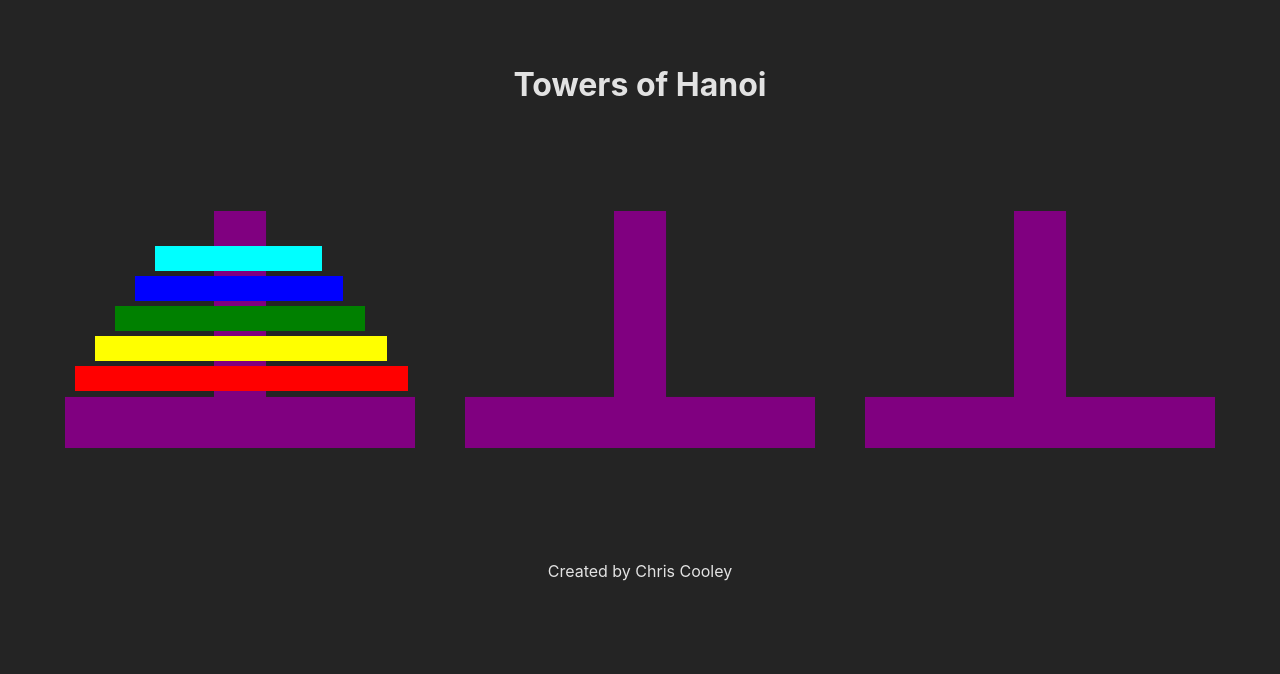
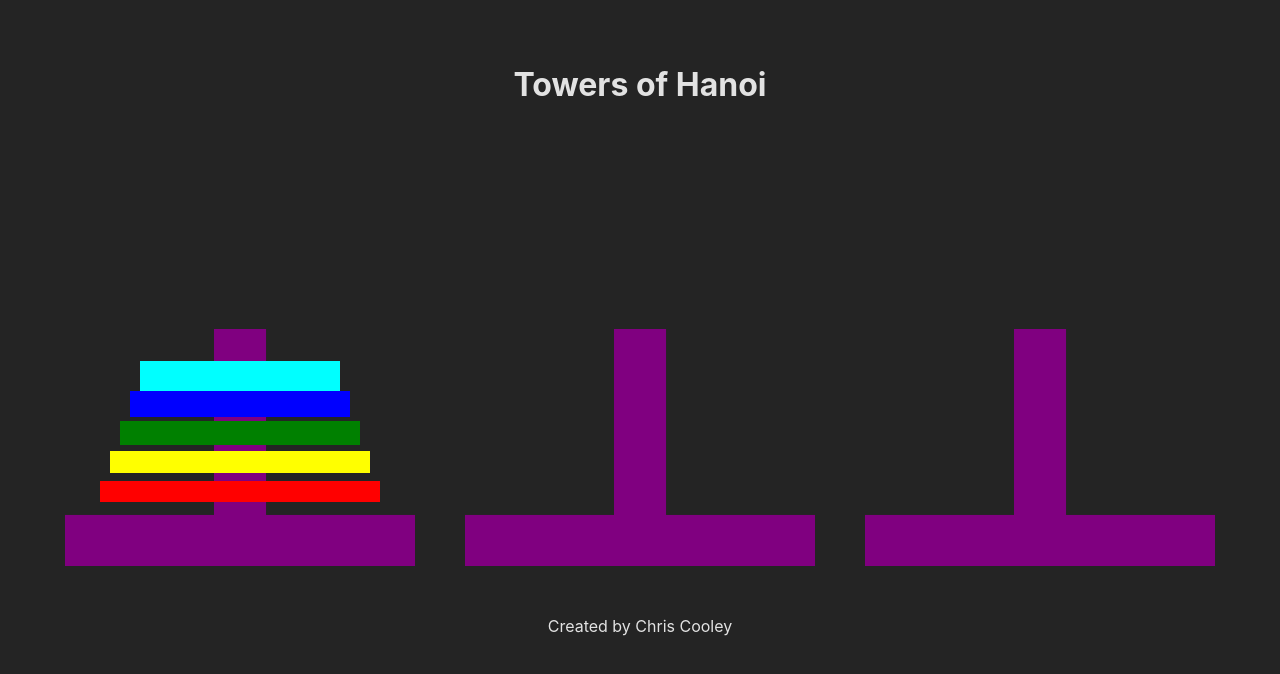
Before and after one commit to chriscooley1/towers-of-hanoi, a React (Vite) app: page / in a window 1280 px wide. Shown: the top 674 px of the page. Built offline with nearby package versions, Linux system fonts and the light colour scheme.

Commit message:
Fix disc styling

```diff
--- a/src/App.css
+++ b/src/App.css
@@ -20,38 +20,21 @@ main {
   background-size: contain;
   background-repeat: no-repeat;
   position: relative;
+  z-index: 1;
   margin-top: 5rem;
   margin-bottom: 2rem;
+  background-position: bottom;
+  padding-bottom: 55px;
 }
 
 .disc {
-  width: 100%;
-  height: 25px;
+  height: 30px;
   display: flex;
   align-items: center;
   justify-content: center;
   background-size: contain;
   background-repeat: no-repeat;
-  position: absolute;
+  position: relative;
+  margin: 0 auto;
+  z-index: 2;
 }
-
-.tower .disc:nth-child(1) {
-  bottom: 240px;
-  left: 90px;
-}
-.tower .disc:nth-child(2) {
-  bottom: 210px;
-  left: 70px;
-}
-.tower .disc:nth-child(3) {
-  bottom: 180px;
-  left: 50px;
-}
-.tower .disc:nth-child(4) {
-  bottom: 150px;
-  left: 30px;
-}
-.tower .disc:nth-child(5) {
-  bottom: 120px;
-  left: 10px;
-}
--- a/src/Disc.jsx
+++ b/src/Disc.jsx
@@ -7,6 +7,7 @@ import Disc4 from "./assets/4Yellow.png";
 import Disc5 from "./assets/5Red.png";
 
 const discImages = [Disc1, Disc2, Disc3, Disc4, Disc5];
+const discWidths = ["200px", "220px", "240px", "260px", "280px"];
 
 export default function Disc({ id }) {
   const { attributes, listeners, setNodeRef, transform } = useDraggable({
@@ -16,13 +17,20 @@ export default function Disc({ id }) {
   const discIndex = parseInt(id.split("-")[1], 10);
   const image = discImages[discIndex];
 
-    const style = transform ? {
+  const style = transform
+    ? {
         transform: `translate3d(${transform.x}px, ${transform.y}px, 0)`,
         backgroundImage: `url(${image})`,
-    } : { backgroundImage: `url(${image})` };
+        width: discWidths[discIndex],
+        height: "30px", // Ensure all discs have the same height
+      }
+    : {
+        backgroundImage: `url(${image})`,
+        width: discWidths[discIndex],
+        height: "30px", // Ensure all discs have the same height
+      };
 
   return (
-        <div className="disc" ref={setNodeRef} style={style} {...listeners} {...attributes}>
-        </div>
+    <div className="disc" ref={setNodeRef} style={style} {...listeners} {...attributes}></div>
   );
 }
```
Lines whose indentation alone changed are shown as unchanged.
